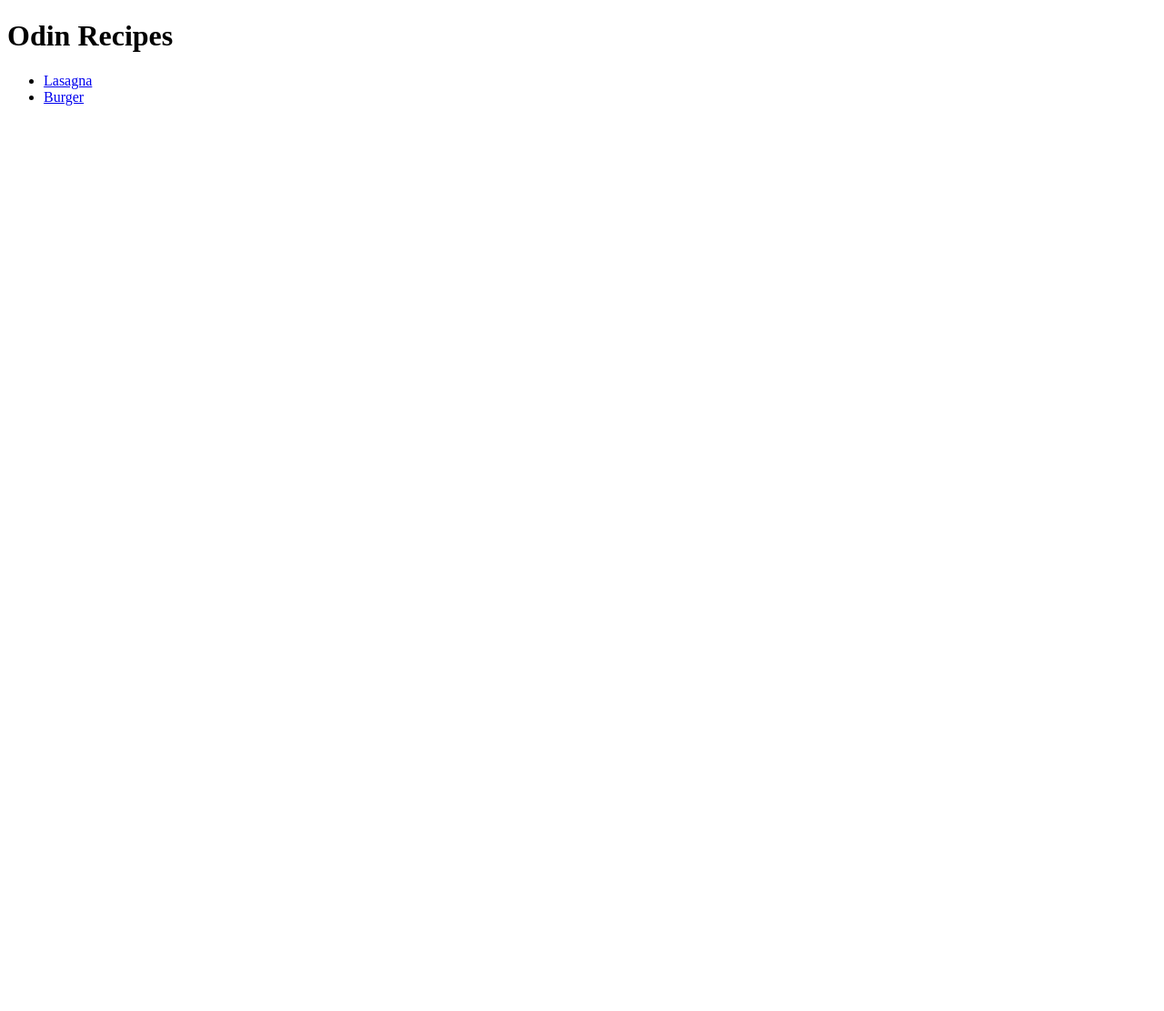
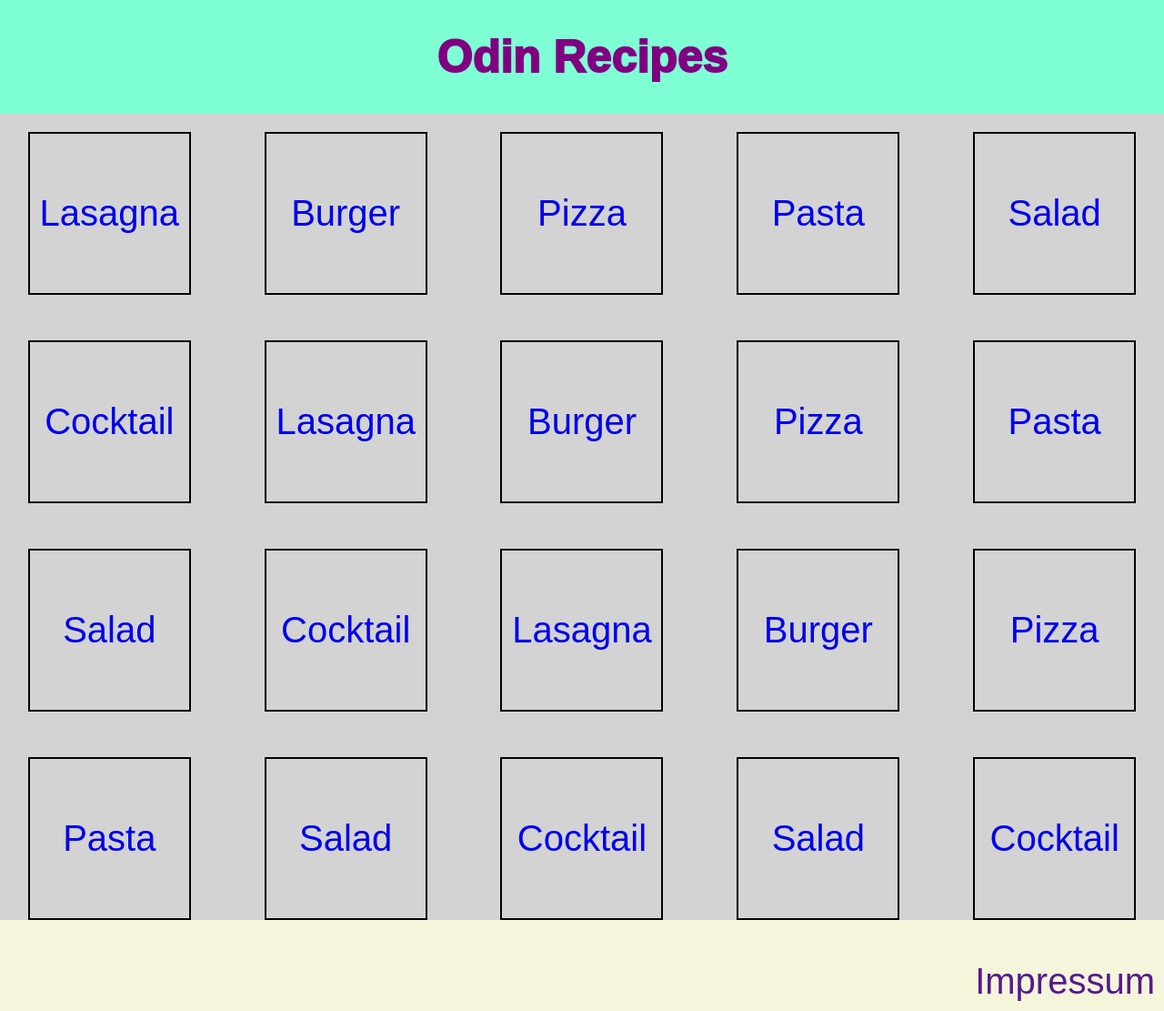
Before and after one commit to info773/odin-recipes, a plain HTML site: page index.html in a window 1280 px wide. Shown: the whole page at 91% size. Before the commit the page ends 800 px from the top, so only its background shows below. Drawn offline with Linux system fonts and the light colour scheme.

Commit message:
Minor Update.

```diff
--- a/index.html
+++ b/index.html
@@ -3,13 +3,41 @@
   <head>
     <meta charset="UTF-8" />
     <meta name="viewport" content="width=device-width, initial-scale=1.0" />
+    <link rel="stylesheet" href="css/styles.css" />
     <title>Document</title>
   </head>
   <body>
-    <h1>Odin Recipes</h1>
-    <ul>
-      <li><a href="recipes/lasagna.html">Lasagna </a></li>
-      <li><a href="recipes/burger.html">Burger</a></li>
-    </ul>
+    <div class="background">
+      <div class="title">
+        <h1>Odin Recipes</h1>
+      </div>
+      <div class="content">
+        <ul>
+          <li><a href="recipes/lasagna.html">Lasagna </a></li>
+          <li><a href="recipes/burger.html">Burger</a></li>
+          <li><a href="recipes/burger.html">Pizza</a></li>
+          <li><a href="recipes/burger.html">Pasta</a></li>
+          <li><a href="recipes/burger.html">Salad</a></li>
+          <li><a href="recipes/burger.html">Cocktail</a></li>
+          <li><a href="recipes/lasagna.html">Lasagna </a></li>
+          <li><a href="recipes/burger.html">Burger</a></li>
+          <li><a href="recipes/burger.html">Pizza</a></li>
+          <li><a href="recipes/burger.html">Pasta</a></li>
+          <li><a href="recipes/burger.html">Salad</a></li>
+          <li><a href="recipes/burger.html">Cocktail</a></li>
+          <li><a href="recipes/lasagna.html">Lasagna </a></li>
+          <li><a href="recipes/burger.html">Burger</a></li>
+          <li><a href="recipes/burger.html">Pizza</a></li>
+          <li><a href="recipes/burger.html">Pasta</a></li>
+          <li><a href="recipes/burger.html">Salad</a></li>
+          <li><a href="recipes/burger.html">Cocktail</a></li>
+          <li><a href="recipes/burger.html">Salad</a></li>
+          <li><a href="recipes/burger.html">Cocktail</a></li>
+        </ul>
+      </div>
+      <div class="footer">
+        <a class="impressum" href="">Impressum</a>
+      </div>
+    </div>
   </body>
 </html>
```
